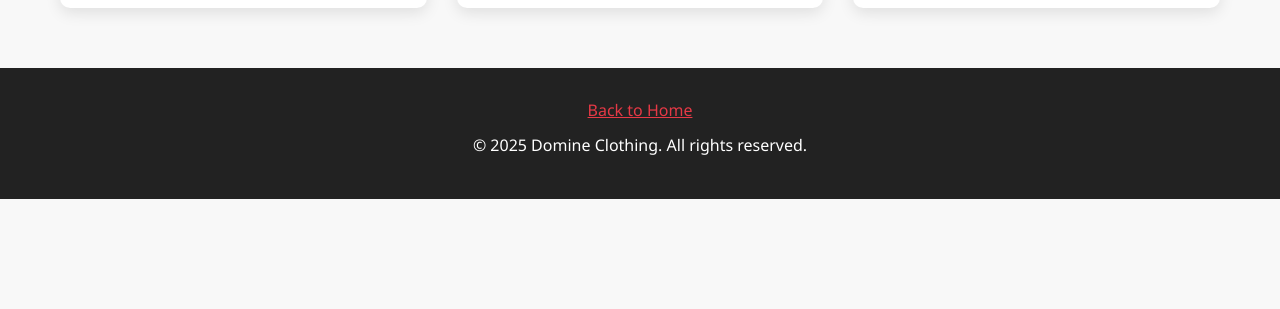
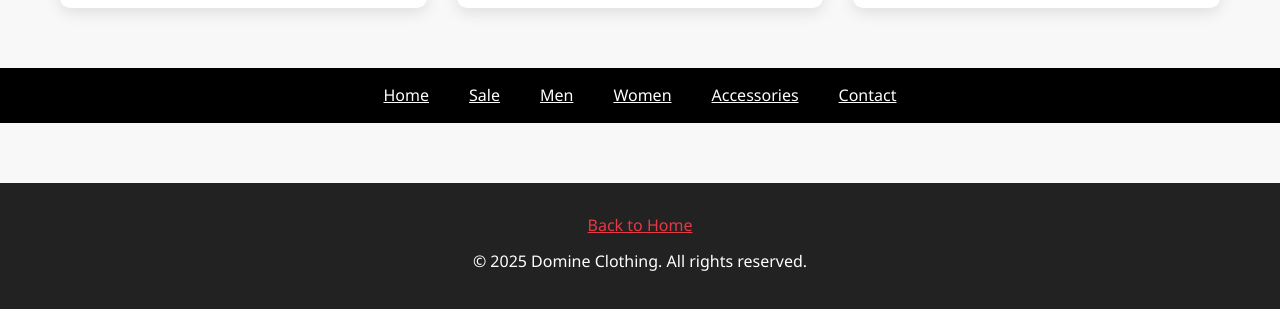
Before and after one commit to vitalizepay/domine, a plain HTML site: page index.html in a window 1280 px wide. Shown: the part 739-1048 px from the top of the page. Before the commit the page ends 938 px from the top, so only its background shows below. Drawn offline with Linux system fonts and the light colour scheme.

Commit message:
Update index.html

```diff
--- a/index.html
+++ b/index.html
@@ -186,7 +186,16 @@
       </div>
     </div>
   </section>
-
+<nav>
+    <ul>
+        <li><a href="index.html">Home</a></li>
+        <li><a href="sale.html">Sale</a></li> <!-- Add this line -->
+        <li><a href="#">Men</a></li>
+        <li><a href="#">Women</a></li>
+        <li><a href="#">Accessories</a></li>
+        <li><a href="#">Contact</a></li>
+    </ul>
+</nav>
   <footer>
     <div class="container">
       <p><a href="index.html">Back to Home</a></p>
```
